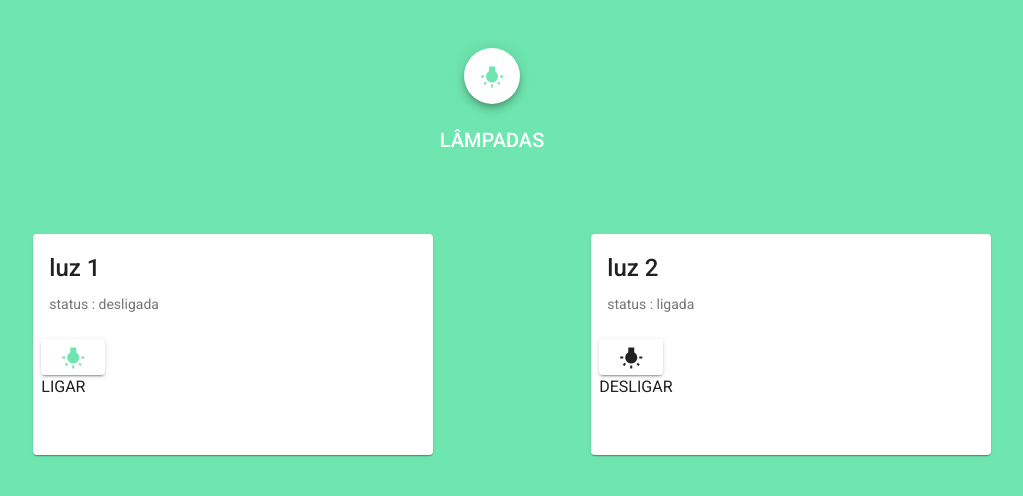
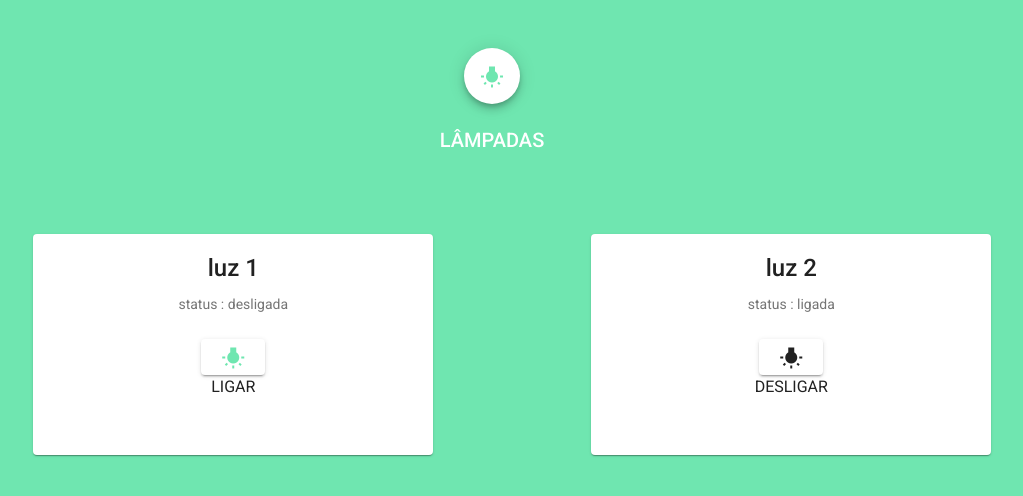
Before and after one commit to joaovam/TI_5, an Angular app in the folder smart_home_WebApp/: page /smartHome/lights in a window 1280 px wide. Shown: the top 496 px of the page, without its empty margins (148-1171 px from the left). Built offline with nearby package versions, Linux system fonts and the light colour scheme.

Commit message:
Update lights.component.css

```diff
--- a/smart_home_WebApp/src/app/smart-home-components/lights/lights.component.css
+++ b/smart_home_WebApp/src/app/smart-home-components/lights/lights.component.css
@@ -14,4 +14,5 @@ mat-card{
     width: 50%;
     height: 50%;
     padding-left: 8%;
+    text-align: center
 }
```
